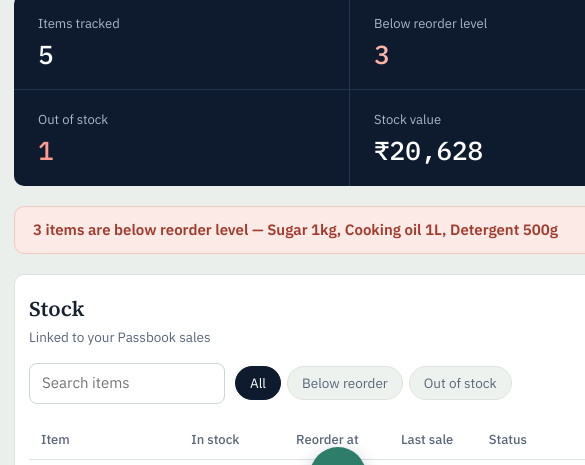
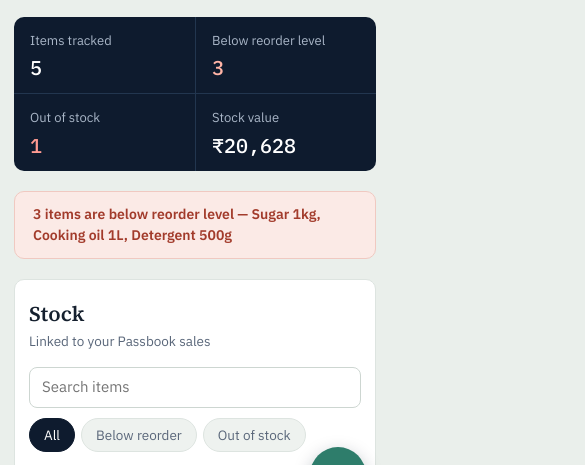
Before and after one commit to astronomyadii-maker/SAMARTH-4.0, a plain HTML site: page public/html/inventory.html in a window 390 px wide. Shown: the part 317-782 px from the top of the page, 585 px wide, since content can reach past the window. Drawn offline with Linux system fonts and the light colour scheme; sample sign-in values are in the browser's storage.

Commit message:
Fix inventory layout on mobile

```diff
--- a/public/html/css/inventory.css
+++ b/public/html/css/inventory.css
@@ -406,3 +406,16 @@ dialog select {
   white-space: nowrap;
   border: 0;
 }
+.page { grid-template-columns: minmax(0, 1fr); }
+.card, .summary, .alert { min-width: 0; }
+.pills { flex-wrap: wrap; }
+
+@media (max-width: 760px) {
+  .stat { padding: 14px 16px; }
+  .stat dd { font-size: 20px; }
+  .tools { width: 100%; }
+  .search { flex: 1 1 100%; }
+  .actions .btn { flex: 1 1 auto; }
+  .alert { font-size: 14px; }
+  dialog form { padding: 20px; }
+}
```
